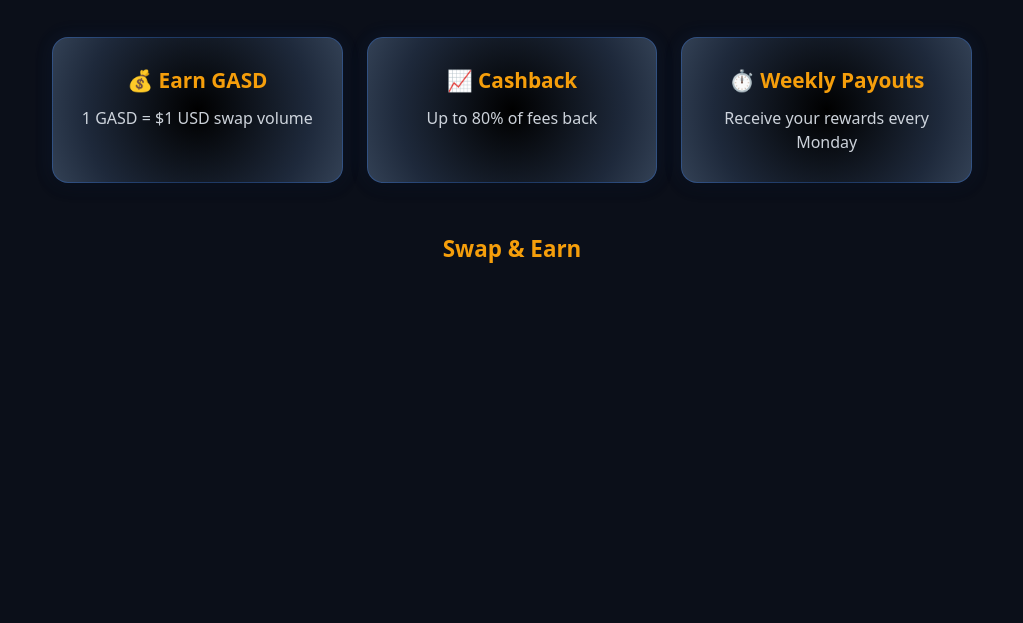
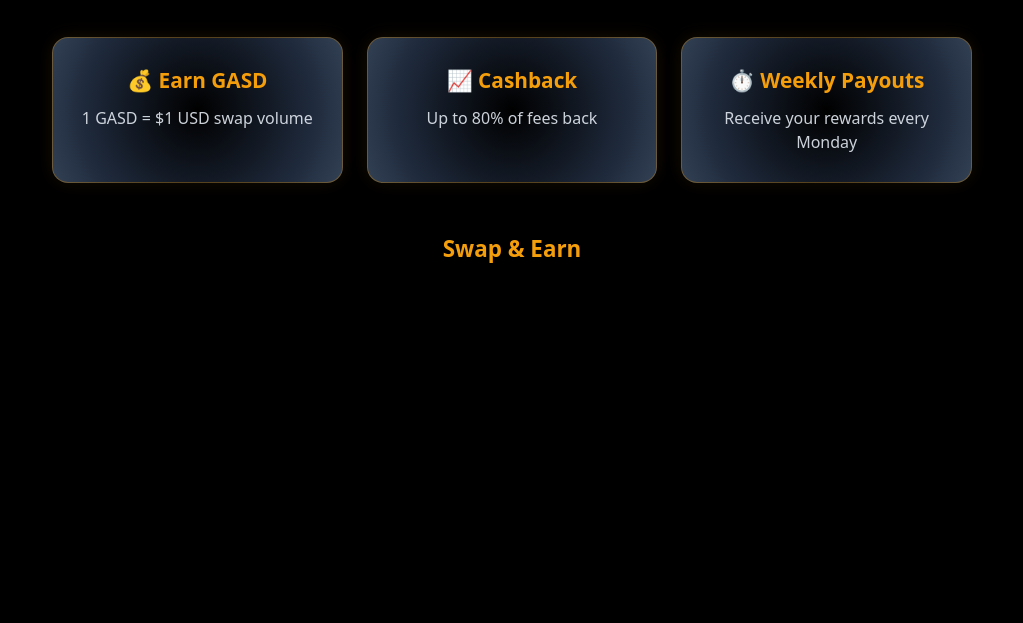
Before and after one commit to NeousAxis/NeousAxis-gasback-lite-site, a website: page index.html in a window 1280 px wide. Shown: the part 177-800 px from the top of the page, without its empty margins (128-1151 px from the left). Drawn offline with Linux system fonts and the light colour scheme.

Commit message:
🔥 Corrections: Centre noir + Effets néons orange restaurés

```diff
--- a/index.html
+++ b/index.html
@@ -8,7 +8,7 @@
   <style>
     body {
       margin: 0;
-      background: #0b0f19;
+      background: #000000;
       color: #fff;
       font-family: system-ui;
     }
@@ -60,14 +60,14 @@
     }
     .feature-card {
       background: radial-gradient(circle at center, #000000 0%, #1e293b 70%, #334155 100%);
-      border: 1px solid rgba(59, 130, 246, 0.3);
+      border: 1px solid rgba(245, 158, 11, 0.3);
       border-radius: 16px;
       padding: 28px 24px;
       text-align: center;
       transition: all 0.3s ease;
       box-shadow:
         0 4px 15px rgba(0, 0, 0, 0.3),
-        0 0 20px rgba(59, 130, 246, 0.1);
+        0 0 20px rgba(245, 158, 11, 0.1);
       position: relative;
       overflow: hidden;
     }
@@ -78,16 +78,16 @@
       left: 0;
       right: 0;
       height: 2px;
-      background: linear-gradient(90deg, #3b82f6, #1d4ed8);
+      background: linear-gradient(90deg, #f59e0b, #fbbf24);
       opacity: 0;
       transition: opacity 0.3s ease;
     }
     .feature-card:hover {
       transform: translateY(-6px);
-      border-color: rgba(59, 130, 246, 0.6);
+      border-color: rgba(245, 158, 11, 0.8);
       box-shadow:
         0 8px 25px rgba(0, 0, 0, 0.4),
-        0 0 30px rgba(59, 130, 246, 0.2);
+        0 0 30px rgba(245, 158, 11, 0.3);
     }
     .feature-card:hover::before {
       opacity: 1;
```
